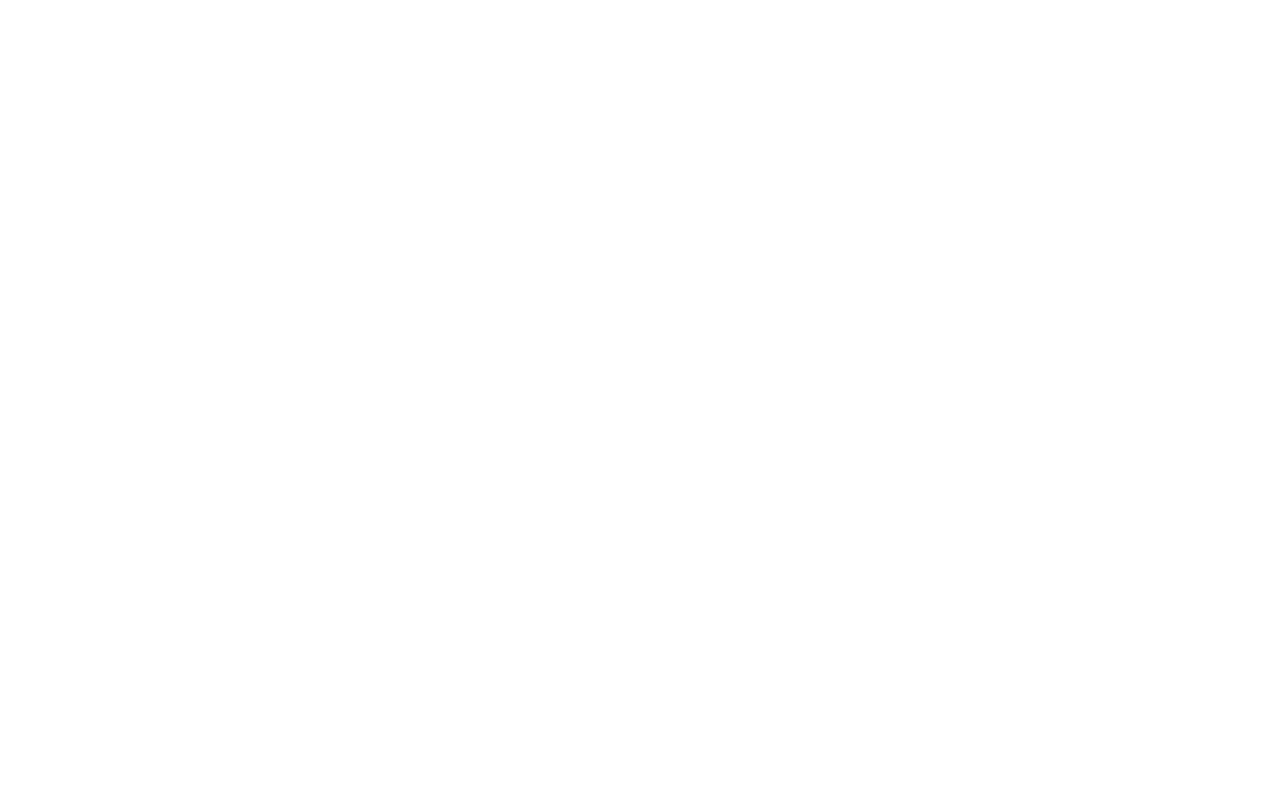
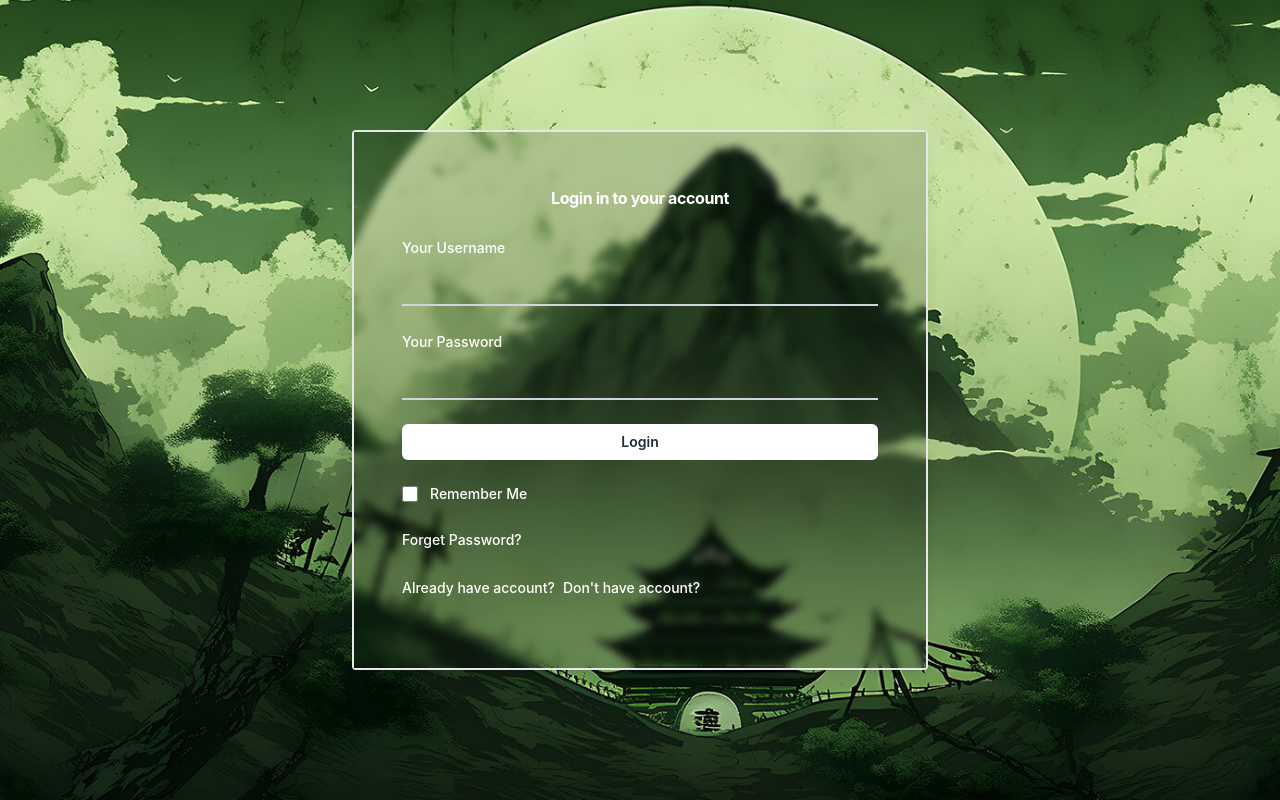
Before and after one commit to reztimo/music-fest, a React (Create React App) app in the folder frontend/: page / in a window 1280 px wide. Before the commit this address had no page. Built offline with nearby package versions, Linux system fonts and the light colour scheme.

Commit message:
fix login & register

```diff
--- a/frontend/src/App.css
+++ b/frontend/src/App.css
@@ -28,6 +28,15 @@
   color: #61dafb;
 }
 
+.hide {
+  display: none;
+}
+
+.offscreen {
+  position: absolute;
+  left: -9999px;
+}
+
 @keyframes App-logo-spin {
   from {
     transform: rotate(0deg);
--- a/frontend/src/App.js
+++ b/frontend/src/App.js
@@ -7,6 +7,7 @@
   return (
     <BrowserRouter>
       <Routes>
+        <Route path="/" element={<Login />} />
         <Route path="/login" element={<Login />} />
         <Route path="/register" element={<Register />} />
       </Routes>
--- a/frontend/src/index.css
+++ b/frontend/src/index.css
@@ -1,16 +1,25 @@
-/*body {
+body {
   margin: 0;
-  font-family: -apple-system, BlinkMacSystemFont, 'Segoe UI', 'Roboto', 'Oxygen',
-    'Ubuntu', 'Cantarell', 'Fira Sans', 'Droid Sans', 'Helvetica Neue',
+  font-family: -apple-system, BlinkMacSystemFont, "Segoe UI", "Roboto", "Oxygen",
+    "Ubuntu", "Cantarell", "Fira Sans", "Droid Sans", "Helvetica Neue",
     sans-serif;
   -webkit-font-smoothing: antialiased;
   -moz-osx-font-smoothing: grayscale;
 }
 
 code {
-  font-family: source-code-pro, Menlo, Monaco, Consolas, 'Courier New',
+  font-family: source-code-pro, Menlo, Monaco, Consolas, "Courier New",
     monospace;
-}*/
+}
+
+.hide {
+  display: none;
+}
+
+.offscreen {
+  position: absolute;
+  left: -9999px;
+}
 
 @tailwind base;
 @tailwind components;
--- a/frontend/src/userAction/Login.js
+++ b/frontend/src/userAction/Login.js
@@ -1,5 +1,6 @@
 import React from 'react';
 import bg from "../assets/bg.jpg";
+import { Link } from 'react-router-dom';
 
 const Login = () => {
     return (
@@ -36,10 +37,7 @@
                                 </div>
                             </div>
                             <div>
-                                <button type="submit" className='flex w-full justify-center rounded-md text-gray-800 bg-white px-3 py-1.5 text-sm font-semibold leading-6 shadow-sm hover:bg-green-500 focus-visible:outline focus-visible:outline-2 focus-visible:outline-offset-2 focus-visible:outline-indigo-600'>Login</button>
-                            </div>
-                            <div>
-                                <a href="&" className='block text-sm font-medium leading-6 text-white'>Forget Password?</a>
+                                <button type="submit" className='space-y-6 flex w-full justify-center rounded-md text-gray-800 bg-white px-3 py-1.5 text-sm font-semibold leading-6 shadow-sm hover:bg-green-500 focus-visible:outline focus-visible:outline-2 focus-visible:outline-offset-2 focus-visible:outline-indigo-600'>Login</button>
                             </div>
                             <div>
                                 <div className='flex items-center'>
@@ -48,7 +46,12 @@
                                 </div>
                             </div>
                             <div>
-                                <button type="submit" className='flex w-full justify-center rounded-md text-gray-800 bg-white px-3 py-1.5 text-sm font-semibold leading-6 shadow-sm hover:bg-green-500 focus-visible:outline focus-visible:outline-2 focus-visible:outline-offset-2 focus-visible:outline-indigo-600'>Register</button>
+                                <a href="&" className='block text-sm font-medium leading-6 text-white'>Forget Password?</a>
+                            </div>
+                            <div>
+                                <Link to="/register">
+                                    <label className="block text-sm font-medium leading-6 text-white">Already have account?<a href="&" className='text-sm font-medium px-2 leading-6 text-white'>Don't have account?</a></label>
+                                </Link>
                             </div>
                         </form>
                     </div>
```
